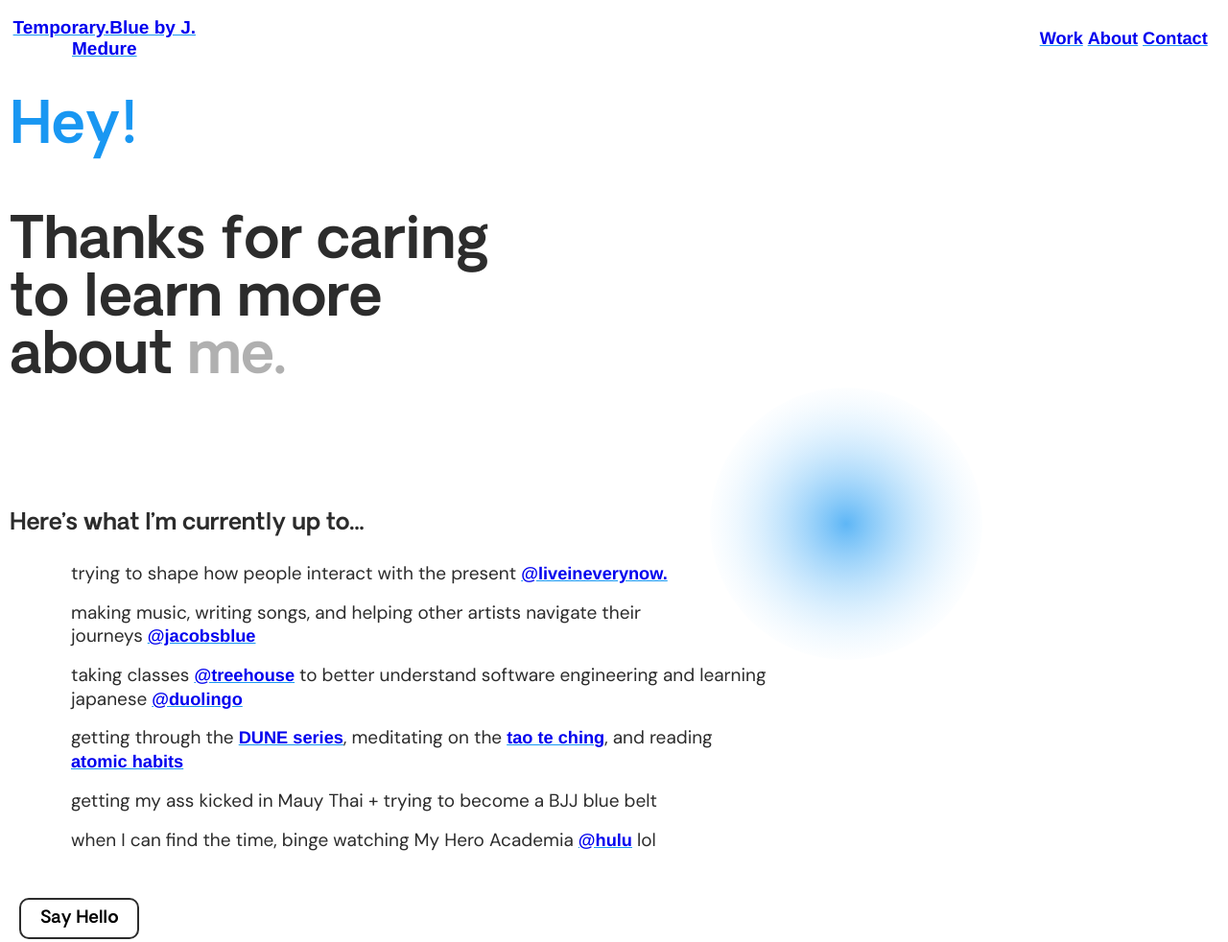
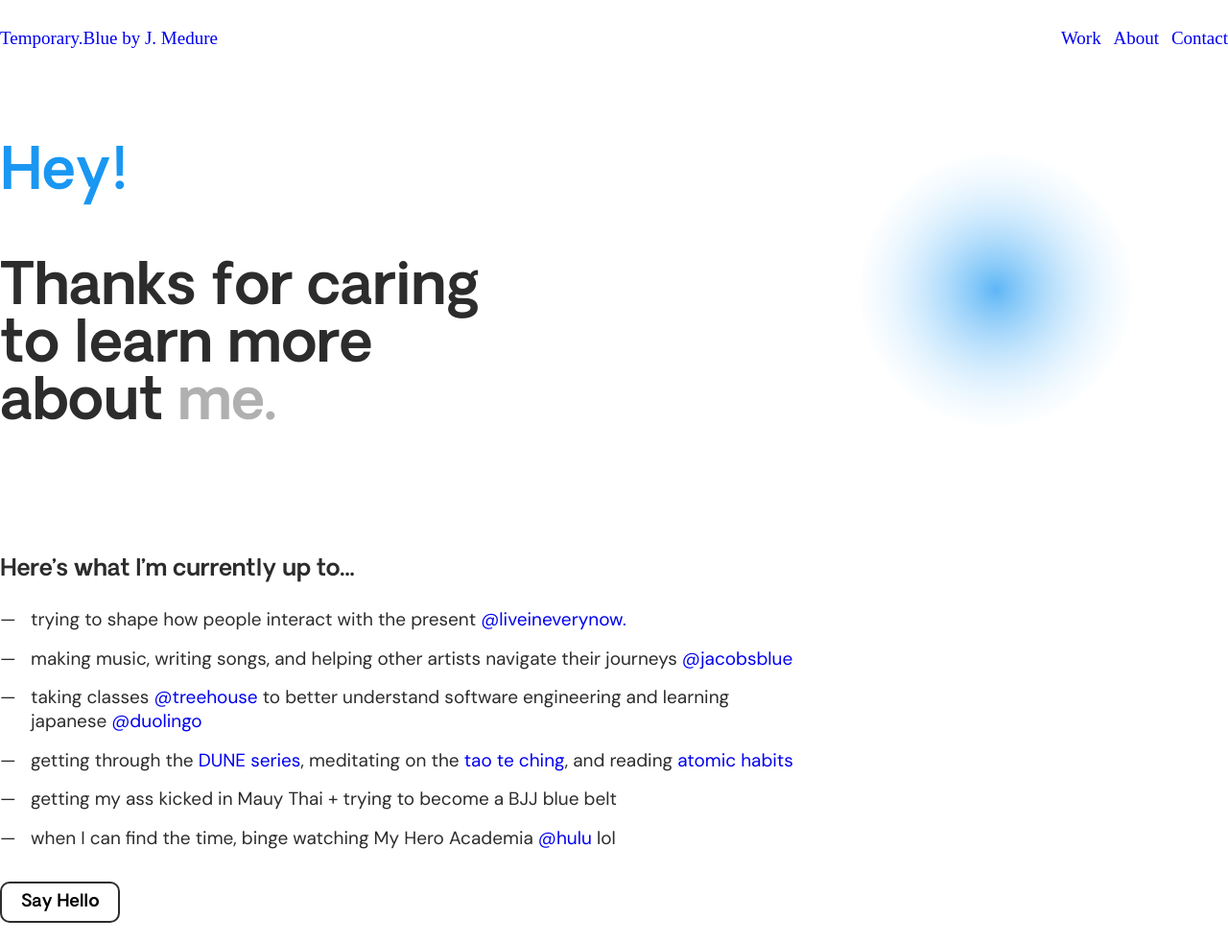
Before and after one commit to jmedure/jacobmedure.com, a plain HTML site: page public/about.html in a window 1280 px wide. Shown: the top 982 px of the page at 96% size. Drawn offline with Linux system fonts and the light colour scheme; files whose address does not match are found by name.

Commit message:
Style Updates 02/03
- nav

```diff
--- a/public/style.css
+++ b/public/style.css
@@ -4,7 +4,7 @@ padding: 0;
   }
 
   body {
-  background:#FFF;
+    background: #FFF;
     background-repeat: no-repeat;
     color: #2C2C2C;
   }
@@ -12,10 +12,10 @@ body {
   .main {
     max-width: 1320px;
     margin: auto;
+    margin-top: 72px;
     width: 100%;
     /* border: red 2px dashed; */
   }
-
 
   @font-face {
     font-family: 'OakesGrotesk-Regular';
@@ -32,30 +32,30 @@ body {
     font-style: normal;
   }
 
-#blueHL{
-  color:#1997F2;
+  #blueHL {
+    color: #1997F2;
   }
 
-#greyHL{
-  color:#B0B0B0;
+  #greyHL {
+    color: #B0B0B0;
   }
 
-
-.intro{
+  .intro {
     margin-top: 24px;
-margin-left: 10px;
+    /* margin-left: 10px; */
     width: 540px;
     /* border: solid 2px pink; */
   }
 
-#floating-ball{
-z-index: -1;
-float: right;
-margin-right: 20%;
-position: relative;
+  #floating-ball {
+    z-index: -2;
+    top: 20%;
+    left: 70%;
+    position: absolute;
+    /* border: 2px red solid; */
   }
 
-#up-to{
+  #up-to {
     margin-top: 118px;
     width: 827px;
     text-decoration: inherit;
@@ -66,33 +66,42 @@ font-size: 19px;
     font-weight: 100;
     text-align: left;
     word-wrap: normal;
-margin-left: 10px;
+    /* margin-left: 10px; */
   }
 
-#up-to button{
+  #up-to button {
     margin-top: 32px;
-margin-left: 10px;
+    /* margin-left: 10px; */
   }
 
-#up-to ul{
-  text-decoration: inherit;
-  list-style: none;
-  margin-left: 32px;
+  /* #up-to ul { */
+    /* text-decoration: inherit;
+    list-style: none; */
+    /* margin-left: 32px; */
+    /* line-height: 1.3; */
+    /* list-style-image: url('assets/dash.png'); */
+    /* list-style-type: "-";
+    display: list-item; */
+    /* padding-inline-start: 5ch; */
+  /* } */
+
+  li {
+    margin-top: 16px;
     line-height: 1.3;
-  /* list-style-image: url('assets/dash.png'); */
+    list-style: none:;
   }
 
-li{
-  margin: 16px 32px;
-  list-style: none: ;
+  ul {
+    list-style-type: none;
+    margin-left: 32px;
   }
 
-li::before{
-   content: '';
-   height: 2px;
-   width: 8px;
-   background-image: url('assets/dash.png');
+  ul li:before {
+    content: '\2014';
+    position: absolute;
+    margin-left: -32px;
   }
+
   /* .container {
     flex:center;
     text-align: center;
@@ -104,31 +113,31 @@ li::before{
     /*border: 1px solid black;*/
     max-width: 675px;
     width: 100%;
-  display:inline-block;
+    display: inline-block;
     margin: 22vw 0 22vw;
   }
 
-h1, h2, h3, h4{
+  h1, h2, h3, h4 {
     font-family: 'OakesGrotesk-Semi-Bold', sans-serif;
   }
 
-h1{
+  h1 {
     font-size: 60px;
   }
 
-h2{
+  h2 {
     font-size: 44px;
   }
 
-h3{
+  h3 {
     font-size: 24px;
   }
 
-h4{
+  h4 {
     font-size: 19px;
   }
 
-h5{
+  h5 {
     font-size: 19px;
     font-family: 'DM Sans', sans-serif;
   }
@@ -136,7 +145,7 @@ h5{
   p {
     font-family: 'DM Sans', sans-serif;
     /* font-size: calc(15px + .25vw); */
-  font-size: 19px;
+    font-size: 18px;
     font-weight: 400;
     text-align: left;
     word-wrap: normal;
@@ -160,18 +169,19 @@ button:hover {
   }
 
   a {
-  font-family: helvetica, arial;
-  font-size: calc(15px + .25vw);
-  font-weight: 700;
+    font-family: inherit, helvetica, arial;
+    /* font-size: calc(15px + .25vw); */
+    /* font-weight: 700; */
     text-decoration: #1997F2 underline;
     transition: .25s;
+    text-decoration: none;
   }
 
   a.active {
-  font-family: helvetica, arial;
-  font-size: 16px;
-  font-weight: 700;
-  text-decoration:underline grey;
+    /* font-family: helvetica, arial; */
+    /* font-size: 16px; */
+    /* font-weight: 700; */
+    text-decoration: underline grey;
     color: grey;
   }
 
@@ -179,18 +189,27 @@ a:hover {
     color: #1997F2;
   }
 
-header{
+  header {
     background: #FFFFFF;
     height: 80px;
     width: 100%;
-  display: grid;
-  grid-template-columns: 17% 17% ;
-  grid-template-rows:100%;
-  top:0;
+    top: 0;
     text-align: center;
     justify-content: space-between;
     align-items: center;
     font-family: 'OakesGrotesk-Regular';
+    /* border: solid 2px red; */
+    max-width: 1320px;
+    margin: auto;
+    display: grid;
+    grid-template-rows:auto;
+    grid-template-columns:auto auto;
+    grid-template-areas:"title main";
+  }
+
+  header a{
+    font-family: 'DM-Sans';\
+    weight: 0;
   }
 
   .header-link {
@@ -199,33 +218,46 @@ header{
 
   nav {
     font-size: 19px;
-  width: auto;
+    width: 100%;
+    margin: auto;
   }
 
-.title{
-  font-size: 19px;
+  .main-nav {
+    grid-area: main;
   }
 
-hr.rounded{
-  border-top: 2px solid #191919;
-  border-radius: 5px;
+  .main-nav a{
+    margin-left: 8px;
   }
 
-.philo{
+  .title {
+    font-size: 19px;
+    grid-area: title;
+  }
+
+  hr.rounded {
+    border-radius: 5px;
+    outline: none;
+    border: none;
+    height: 2px;
+    background-color: #191919;
+  }
+
+  .philo {
     margin-top: 92px;
   }
 
-#philo{
+  #philo {
     margin-bottom: 8px;
     margin-left: 10px;
   }
 
-.philo button{
+  .philo button {
     margin-top: 64px;
     margin-left: 10px;
   }
 
-.philo-wrap{
+  .philo-wrap {
     width: 100%;
     margin: auto;
     display: flex;
@@ -234,7 +266,7 @@ hr.rounded{
     flex-wrap: wrap;
   }
 
-.philo-box{
+  .philo-box {
     width: 100%;
     margin: space-between;
     width: 280px;
@@ -244,22 +276,23 @@ hr.rounded{
     margin: 10px;
     border-radius: 5px;
     transition: .2s;
+    background: #fff;
   }
 
-.philo-box img{
+  .philo-box img {
     width: 140px;
   }
 
-.philo-box h3{
+  .philo-box h3 {
     margin-top: 8px;
   }
 
-.philo-box p{
+  .philo-box p {
     margin-top: 8px;
     color: #7E7E7E;
   }
 
-.philo-box:hover{
+  .philo-box:hover {
     border: 2px solid #191919;
     transform: scale(1.02);
     box-shadow: 0px 10px 20px #00000020;
@@ -269,12 +302,12 @@ hr.rounded{
 
   footer {
     text-align: center;
-  width:100%;
+    width: 100%;
     /*border: 1px solid black;*/
   }
 
   .box1 {
-  display:inline-block;
+    display: inline-block;
     margin: 1vw;
     font-size: calc(15px + .25vw);
     /*border: 1px solid black;*/
```
Also changed, not shown: public/about.html (+1 -0 lines), 1 other file. Lines whose indentation alone changed are shown as unchanged.
